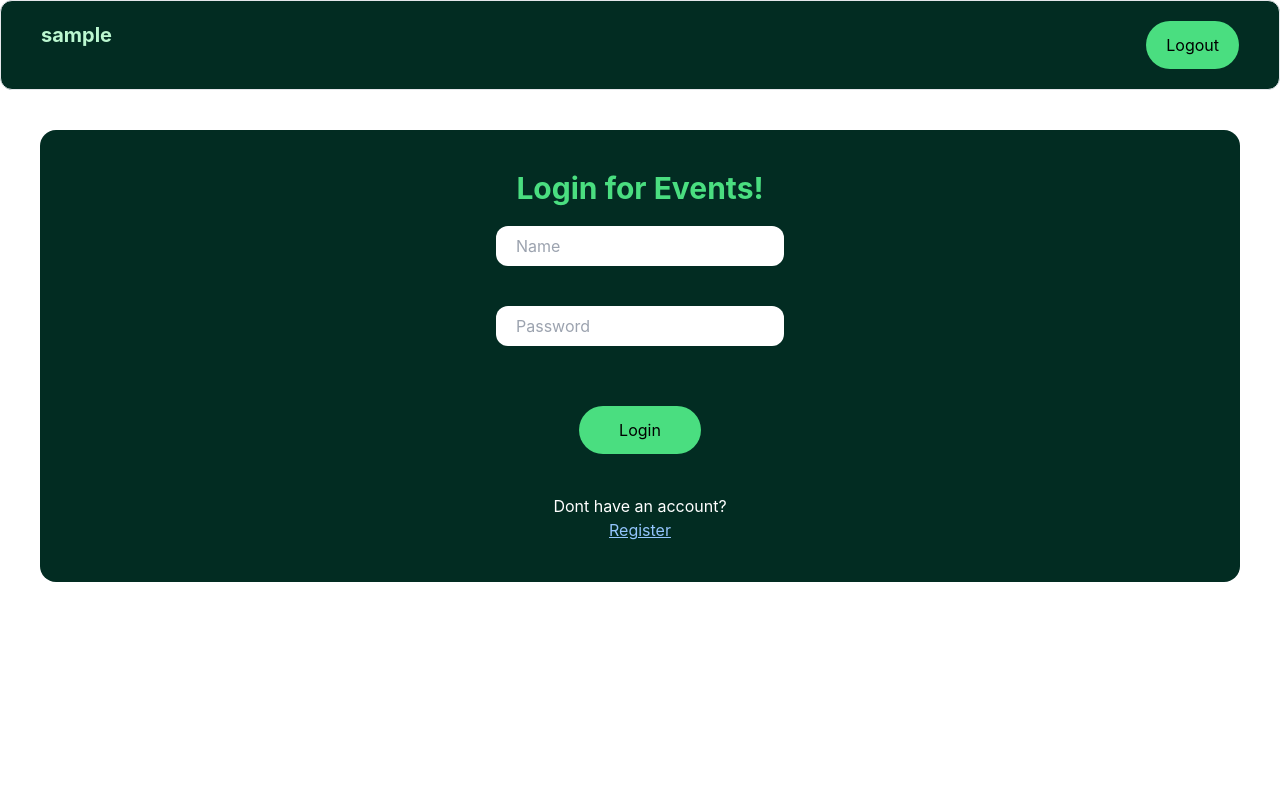
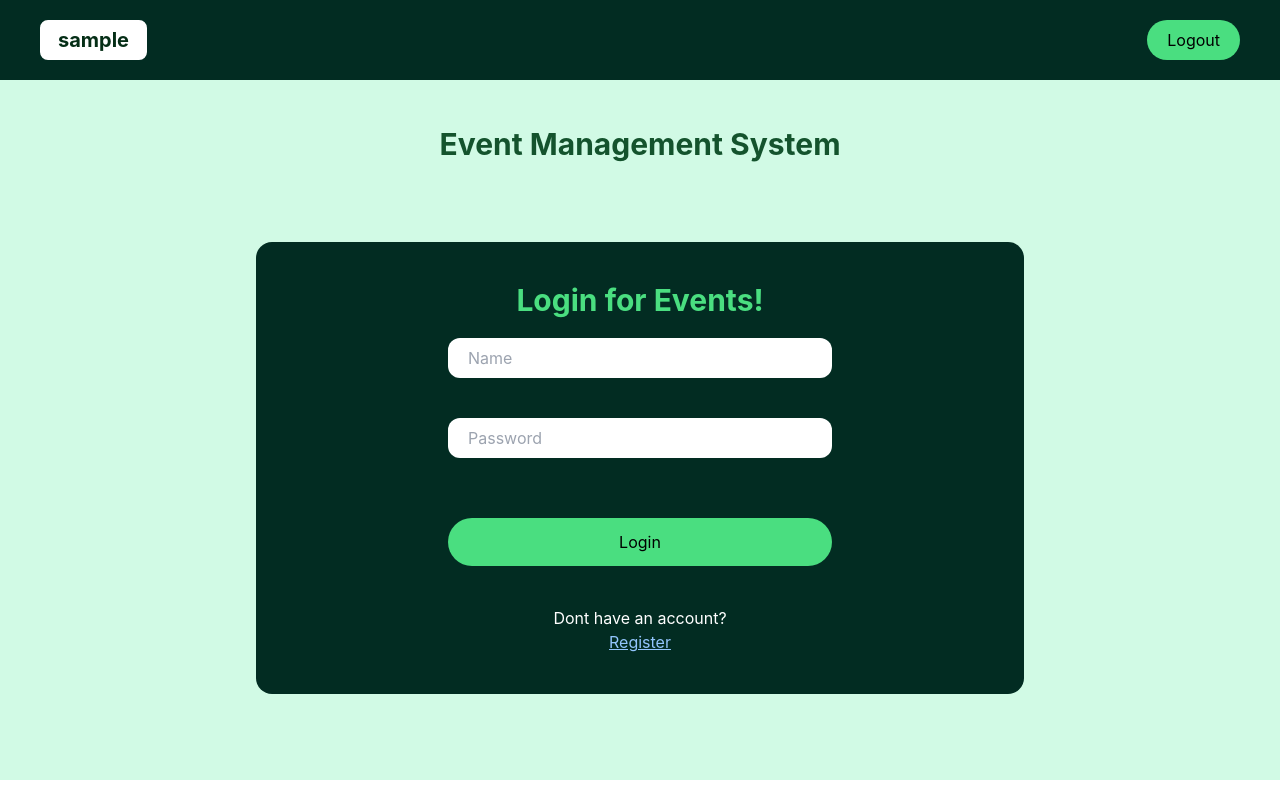
Before and after one commit to AhmedNasir7/Event_Management_System_23L-0530, a React (Create React App) app in the folder event_manager/: page / in a window 1280 px wide. Built offline with nearby package versions, Linux system fonts and the light colour scheme; sample sign-in values are in the browser's storage.

Commit message:
filter by genre complete and login signup , navbar design fixes

```diff
--- a/event_manager/src/Events.js
+++ b/event_manager/src/Events.js
@@ -29,6 +29,8 @@ function Events() {
                 const data = await response.json();
                 if (data._embedded && data._embedded.events) {
                     setEvents(data._embedded.events);
+                } else {
+                    setEvents([]);
                 }
             } catch (error) {
                 console.error("Error fetching events:", error);
@@ -38,10 +40,12 @@ function Events() {
         const Search_Rock = () => {
             const fetchEvents = async () => {
                 try {
-                    const response = await fetch(`https://app.ticketmaster.com/discovery/v2/genres/KnvZeV7vJ1P.json?apikey=${apikey}`);
+                    const response = await fetch(`https://app.ticketmaster.com/discovery/v2/events.json?apikey=${apikey}&classificationName=Rock`);
                     const data = await response.json();
                     if (data._embedded && data._embedded.events) {
                         setEvents(data._embedded.events);
+                    } else {
+                        setEvents([]);
                     }
                 } catch (error) {
                     console.error("Error fetching events:", error);
@@ -54,10 +58,12 @@ function Events() {
         const Search_Basketball = () => {
             const fetchEvents = async () => {
                 try {
-                    const response = await fetch(`https://app.ticketmaster.com/discovery/v2/genres/KnvZeV7vAel.json?apikey=${apikey}`);
+                    const response = await fetch(`https://app.ticketmaster.com/discovery/v2/events.json?apikey=${apikey}&classificationName=Basketball`);
                     const data = await response.json();
                     if (data._embedded && data._embedded.events) {
                         setEvents(data._embedded.events);
+                    } else {
+                        setEvents([]);
                     }
                 } catch (error) {
                     console.error("Error fetching events:", error);
@@ -73,7 +79,7 @@ function Events() {
         } else {
             fetchEvents();
         }
-    }, [isAuth, navigate, apikey, SearchGenre]);
+    }, [isAuth, apikey, SearchGenre]);
 
 
     return (
@@ -82,10 +88,10 @@ function Events() {
             <div>
                 <div className="flex flex-row justify-between">
                     <div>
-                        <select name="genre" id="" className="border rounded-lg border-black p-2 px-4" >
+                        <select name="genre" id="" onChange={(e) => setSearchGenre(e.target.value)} className="border rounded-lg border-black p-2 px-4" >
                             <option value="">All Genres</option>
-                            <option value="Rock" onChange={(e) => setSearchGenre(e.target.value)}>Rock</option>
-                            <option value="Basketball" onChange={(e) => setSearchGenre(e.target.value)}>Basketball</option>
+                            <option value="Rock">Rock</option>
+                            <option value="Basketball">Basketball</option>
                         </select>
                     </div>
                     <input type="text" placeholder="Search" className="border rounded-lg border-black p-2" />
--- a/event_manager/src/Login.js
+++ b/event_manager/src/Login.js
@@ -20,15 +20,18 @@ function Login() {
         }
     }
     return (
-        <div className="Login bg-emerald-950 mx-10 my-10 rounded-2xl py-10" >
-            <h1 className="text-center text-3xl font-bold text-green-400">Login for Events!</h1>
-            <form className="flex flex-col items-center" onSubmit={handleSubmit}>
-                <input type="text" placeholder="Name" className="bg-white w-50 my-5 rounded-xl px-5 py-2" onChange={(e) => SetUsername(e.target.value)} />
-                <input type="password" placeholder="Password" className="bg-white w-50 my-5 rounded-xl px-5 py-2" onChange={(e) => SetPassword(e.target.value)} />
-                <button type="submit" className="w-50 my-10 bg-green-400 rounded-full py-3 px-10 text-black hover:bg-blue-400 hover:px-12 cursor-pointer transition-all duration-300">Login</button>
-                <p className="text-white">Dont have an account?</p><Link to="/register" className="text-blue-300 underline">Register</Link>
-            </form>
-        </div >
+        <div className="w-full h-[calc(100vh-100px)] flex flex-col items-center justify-center gap-10 bg-emerald-100">
+            <h1 className="text-center text-3xl font-bold text-green-900">Event Management System</h1>
+            <div className="Login bg-emerald-950 mx-auto my-10 rounded-2xl py-10 h-fit w-[60vw]" >
+                <h1 className="text-center text-3xl font-bold text-green-400">Login for Events!</h1>
+                <form className="flex flex-col items-center justify-center" onSubmit={handleSubmit}>
+                    <input type="text" placeholder="Name" className="bg-white w-[50%] my-5 rounded-xl px-5 py-2" onChange={(e) => SetUsername(e.target.value)} />
+                    <input type="password" placeholder="Password" className="bg-white w-[50%] my-5 rounded-xl px-5 py-2" onChange={(e) => SetPassword(e.target.value)} />
+                    <button type="submit" className="w-[50%] my-10 bg-green-400 rounded-full py-3 px-10 text-black hover:bg-blue-400 hover:px-12 cursor-pointer transition-all duration-300">Login</button>
+                    <p className="text-white">Dont have an account?</p><Link to="/register" className="text-blue-300 underline">Register</Link>
+                </form>
+            </div >
+        </div>
     );
 }
 
--- a/event_manager/src/Navbar.js
+++ b/event_manager/src/Navbar.js
@@ -14,9 +14,9 @@ function Navbar() {
     }
     return (
         isAuth ?
-            <div className="flex justify-between w-screen h-fit bg-emerald-950 py-5 px-10 border rounded-xl">
-                <h3 className="text-center text-xl font-bold text-green-200">{name}</h3>
-                <button onClick={handleLogout} className="px-5 bg-green-400 rounded-full py-3 px-10 text-black hover:bg-blue-400 hover:px-12 cursor-pointer transition-all duration-300">Logout</button>
+            <div className="flex justify-between w-screen h-fit bg-emerald-950 py-5 px-10 ">
+                <h3 className="text-center text-xl font-bold text-green-950 bg-white border-white border-2 px-4 py-1 rounded-lg">{name}</h3>
+                <button onClick={handleLogout} className="px-5 bg-green-400 rounded-full px-10 text-black hover:bg-blue-400 hover:px-7 cursor-pointer transition-all duration-300">Logout</button>
             </div>
             : null
     )
--- a/event_manager/src/Register.js
+++ b/event_manager/src/Register.js
@@ -20,16 +20,19 @@ function Register() {
         }
     }
     return (
-        <div className="Login bg-emerald-950 mx-10 my-10 rounded-2xl py-10" >
-            <h1 className="text-center text-3xl font-bold text-green-400">Register for Events!</h1>
-            <form className="flex flex-col items-center" onSubmit={handleSubmit}>
-                <input type="text" placeholder="Name" className="bg-white w-50 my-5 rounded-xl px-5 py-2" onChange={(e) => SetUsername(e.target.value)} />
-                <input type="email" placeholder="Email" className="bg-white w-50 my-5 rounded-xl px-5 py-2" onChange={(e) => SetEmail(e.target.value)} />
-                <input type="password" placeholder="Password" className="bg-white w-50 my-5 rounded-xl px-5 py-2" onChange={(e) => SetPassword(e.target.value)} />
-                <button type="submit" className="w-50 my-10 bg-green-400 rounded-full py-3 px-10 text-black hover:bg-blue-400 hover:px-12 cursor-pointer transition-all duration-300">Register</button>
-                <p className="text-white">Already have an account?</p><Link to="/" className="text-blue-300 underline">Login</Link>
-            </form>
-        </div >
+        <div className="w-full h-[calc(100vh-100px)] flex flex-col items-center justify-center gap-10 bg-emerald-100">
+            <h1 className="text-center text-3xl font-bold text-green-900">Event Management System</h1>
+            <div className="Login bg-emerald-950 mx-auto my-10 rounded-2xl py-10 h-fit w-[60vw]" >
+                <h1 className="text-center text-3xl font-bold text-green-400">Register for Events!</h1>
+                <form className="flex flex-col items-center justify-center" onSubmit={handleSubmit}>
+                    <input type="text" placeholder="Name" className="bg-white w-[50%] my-5 rounded-xl px-5 py-2" onChange={(e) => SetUsername(e.target.value)} />
+                    <input type="email" placeholder="Email" className="bg-white w-[50%] my-5 rounded-xl px-5 py-2" onChange={(e) => SetEmail(e.target.value)} />
+                    <input type="password" placeholder="Password" className="bg-white w-[50%] my-5 rounded-xl px-5 py-2" onChange={(e) => SetPassword(e.target.value)} />
+                    <button type="submit" className="w-[50%] my-10 bg-green-400 rounded-full py-3 px-10 text-black hover:bg-blue-400 hover:px-12 cursor-pointer transition-all duration-300">Register</button>
+                    <p className="text-white">Already have an account?</p><Link to="/" className="text-blue-300 underline">Login</Link>
+                </form>
+            </div >
+        </div>
     );
 }
 
```
